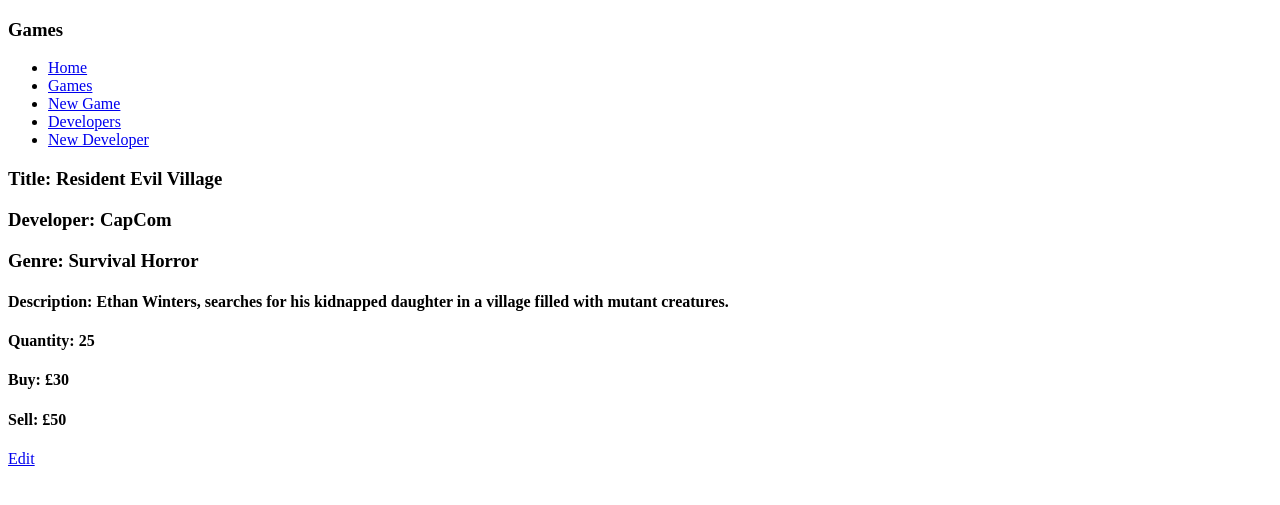
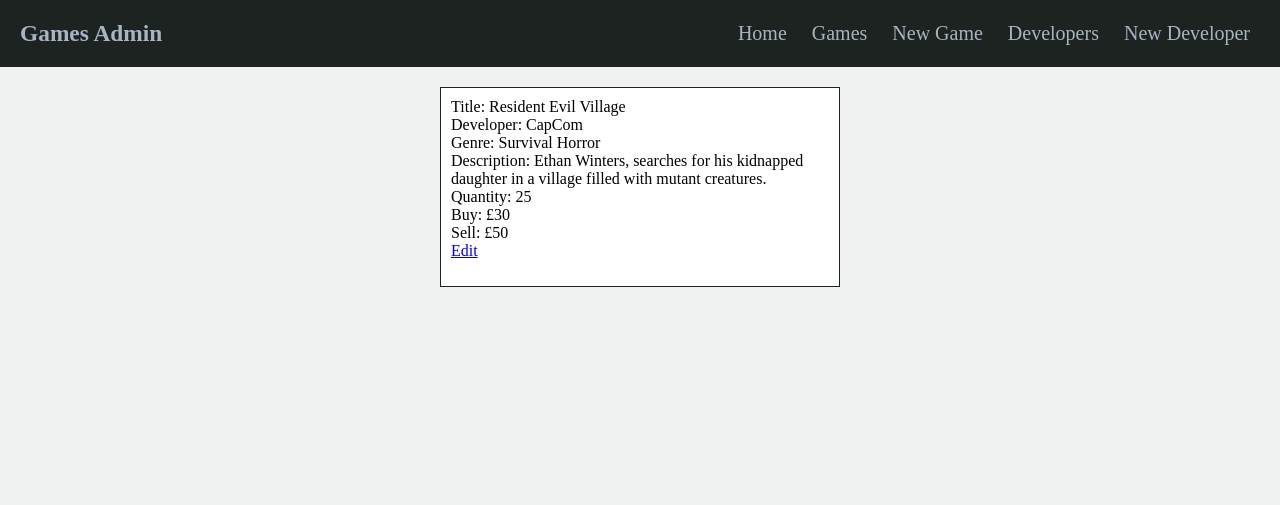
Before and after one commit to nadiaalmurs/Python_Project_GameStore, a Flask app: page /games/5 in a window 1280 px wide. Shown: the top 505 px of the page. Run offline with Flask 2, Linux system fonts and the light colour scheme; data comes from the database, SQL or seed files in the repository; some libraries are stand-ins or nearby versions; some web fonts are replaced.

Commit message:
some css

```diff
--- a/static/style.css
+++ b/static/style.css
@@ -0,0 +1,70 @@
+@import url('https://fonts.google.com/specimen/Vollkorn?preview.text=Games&preview.text_type=custom');
+
+* {
+    box-sizing: border-box;
+    margin: 0%;
+    padding: 0%;
+}
+
+
+body {
+    background-color: #eef1ef;
+}
+
+header {
+    display: flex;
+    justify-content: space-between;
+    align-items: center;
+    font-family: "Vollkorn";
+    font-size: 20px;
+    font-weight: 400;
+    background-color: #1c2321;
+    color: #a9b4c2;
+    margin: 0%;
+    padding: 20px;
+}
+
+.menu {
+    list-style: none;
+}
+
+.menu li {
+    display: inline-block;
+    padding: 0px 10px;
+}
+
+.menu li a {
+    color: #a9b4c2;
+    text-decoration: none;
+}
+
+.menu li a:hover {
+    color: #7d98a1;
+}
+
+.container {
+    display: flex;
+    flex-wrap: wrap;
+    justify-content: space-around;
+}
+
+.box {
+    border: 1px solid #1c2321;
+    display: flex;
+    flex-direction: column;
+    width: 400px;
+    min-height: 200px;
+    background-color: white;
+    padding: 10px;
+    margin:20px;
+}
+
+.stock {
+    display: flex;
+    align-items: center;
+    justify-content: space-between;
+}
+
+.stock_level {
+
+}
--- a/templates/base.html
+++ b/templates/base.html
@@ -13,7 +13,7 @@
 </head>
 <body>
     <header>
-        <h3>Games</h3>
+        <h3>Games Admin</h3>
         <nav>
             <ul class="menu">
                 <li><a href="/">Home</a></li>
--- a/templates/games/show.html
+++ b/templates/games/show.html
@@ -1,22 +1,32 @@
 {% extends "base.html" %}
 {% block content %}
 
-<div>
-    <h3>Title: {{game.title}}</h3>
+<div class="box">
+    <div class="title">Title: {{game.title}} </div>
 
-    <h3>Developer: {{game.developer.name}}</h3>
+    <div class="name"> Developer: {{game.developer.name}} </div>
 
-    <h3>Genre: {{game.genre}}</h3>
+    <div class="genre">Genre: {{game.genre}}</div>
 
-    <h4>Description: {{game.description}} </h4>
+    <div class="description"> Description: {{game.description}}</div>
 
-    <h4> Quantity: {{game.stock_quantity}} </h4>
+    <div class="stock"> Quantity: {{game.stock_quantity}}
+        <div class="stock_level">
+        {% if game.stock_quantity < 10 %}
+        <i class="gg-shape-square" style="color: red; background-color: red" aria-hidden="true"></i>
+        {% elif game.stock_quantity >= 10 and game.stock_quantity < 20 %}
+        <i class="gg-shape-square" style="color:yellow; background-color: yellow;" aria-hidden="true"></i>
+        {% else %}
+        <i class="gg-shape-square" style="color:green; background-color: green;" aria-hidden="true"></i>
+        {% endif %}
+    </div>
+    </div>
 
-    <h4>Buy: £{{game.buying_price}}</h4>
+    <div class="buy"> Buy: £{{game.buying_price}}</div>
 
-    <h4>Sell: £{{game.selling_price}} </h4>
+    <div class="sell"> Sell: £{{game.selling_price}}</div>
 
-    <p><a href="/games/{{game.id}}/edit">Edit</a></p>
+    <div class="edit"><a href="/games/{{game.id}}/edit">Edit</a></div>
 </div>
 
 {% endblock %}
```
Also changed, not shown: templates/developers/index.html (+4 -4 lines), templates/developers/show.html (+5 -5 lines), templates/games/index.html (+6 -6 lines).
